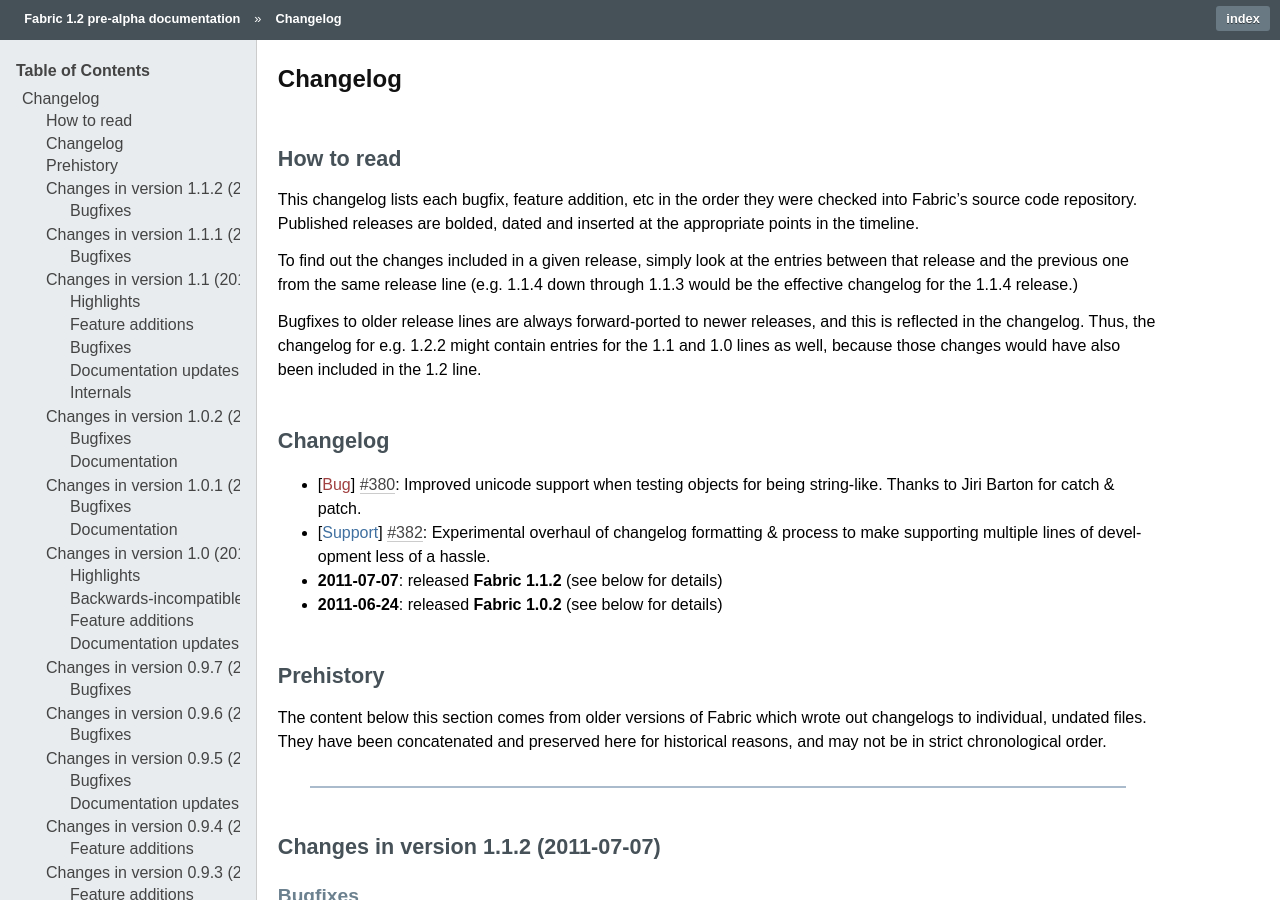
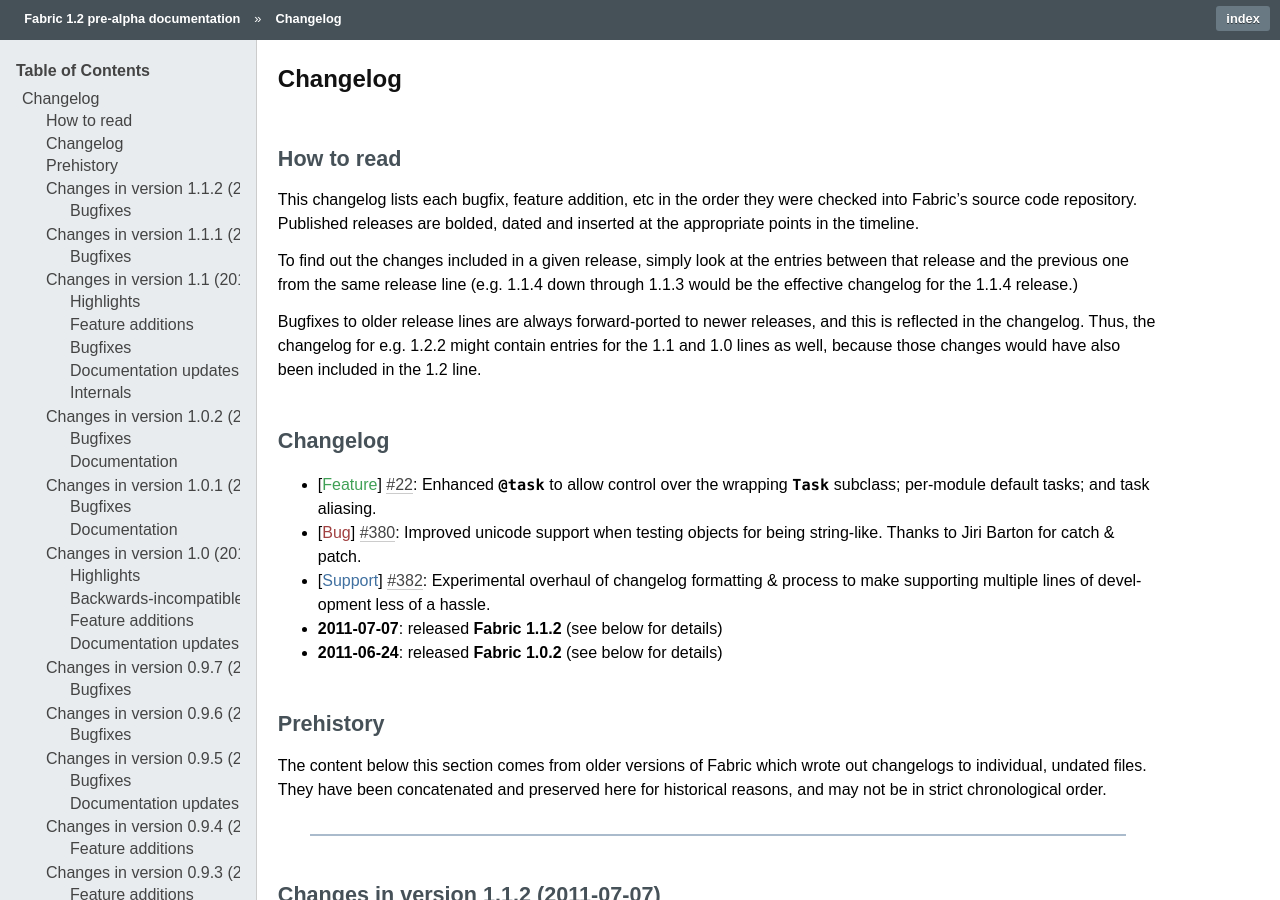
Before and after one commit to fabric/fabric, a Sphinx documentation site: the page built from docs/changelog.rst, in a window 1280 px wide and 900 px high. Built offline with Sphinx 7.4.7, drawn with Linux system fonts in a browser that asks for light colours; pages that are not in the unit, such as notebooks, are missing from menus.

Commit message:
Add changelog entry re #22

```diff
--- a/docs/changelog.rst
+++ b/docs/changelog.rst
@@ -25,6 +25,9 @@
 Changelog
 =========
 
+* :feature:`22` Enhanced `@task <fabric.decorators.task>` to allow control
+  over the wrapping `~fabric.tasks.Task` subclass; per-module default tasks;
+  and task aliasing.
 * :bug:`380` Improved unicode support when testing objects for being
   string-like. Thanks to Jiri Barton for catch & patch.
 * :support:`382` Experimental overhaul of changelog formatting & process to
```
